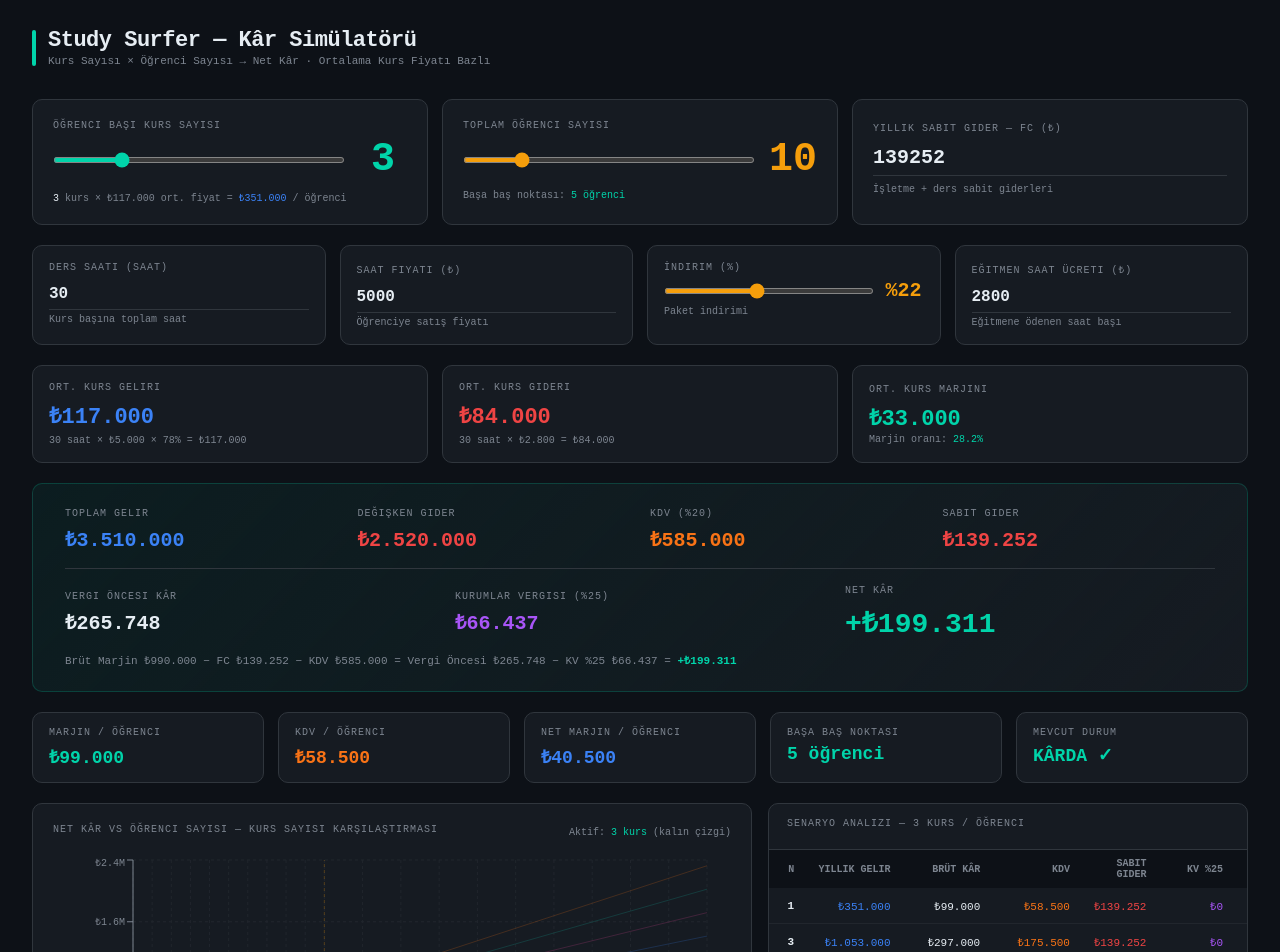
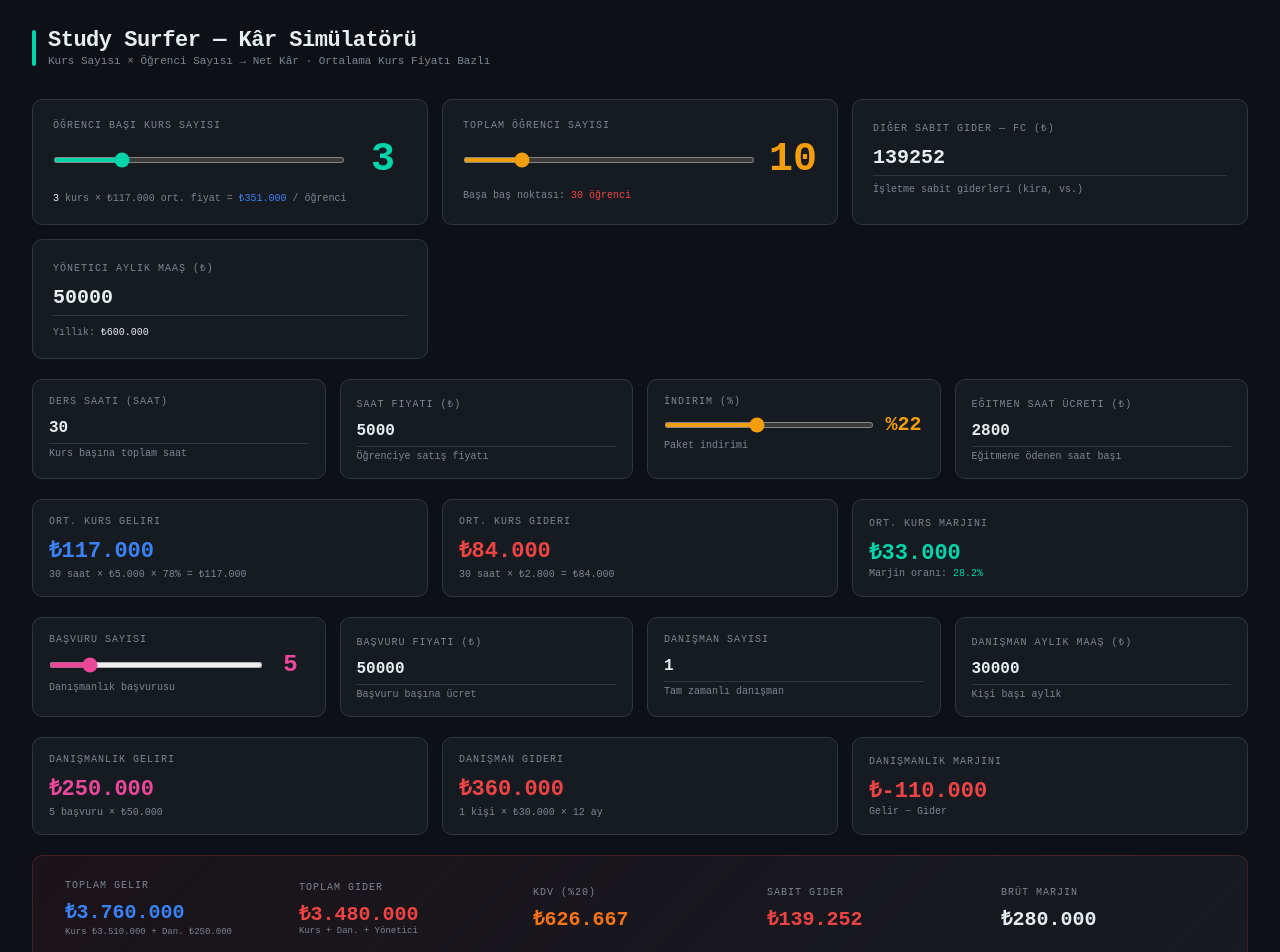
Before and after one commit to AcruxG/lp-dashboard, a React (Vite) app: page / in a window 1280 px wide. Shown: the top 952 px of the page. Built offline with nearby package versions, Linux system fonts and the light colour scheme.

Commit message:
feat: add danışmanlık revenue/cost and manager wage

```diff
--- a/src/App.jsx
+++ b/src/App.jsx
@@ -79,7 +79,15 @@
   const [pricePerHour, setPricePerHour] = useState(5000);
   const [discount, setDiscount] = useState(22);
   const [tutorCostPerHour, setTutorCostPerHour] = useState(2800);
+  // Danışmanlık (Consulting)
+  const [numApps, setNumApps] = useState(5);
+  const [pricePerApp, setPricePerApp] = useState(50000);
+  const [numConsultants, setNumConsultants] = useState(1);
+  const [consultantWage, setConsultantWage] = useState(30000);
+  // Manager
+  const [managerWage, setManagerWage] = useState(50000);
 
+  // Course calculations
   const avgRev      = Math.round(hours * pricePerHour * (1 - discount / 100));
   const avgCst      = Math.round(hours * tutorCostPerHour);
   const avgMargin   = avgRev - avgCst;
@@ -87,18 +95,34 @@
   const cstPerStu   = numCourses * avgCst;
   const margPerStu  = numCourses * avgMargin;
 
-  const totalRev    = numStudents * revPerStu;
-  const totalCst    = numStudents * cstPerStu;
-  const totalGross  = numStudents * margPerStu;
+  // Danışmanlık calculations
+  const danRevTotal = numApps * pricePerApp;
+  const danCstTotal = numConsultants * consultantWage * 12;
+  const danMargin   = danRevTotal - danCstTotal;
+
+  // Manager annual cost
+  const managerAnnual = managerWage * 12;
+
+  // Combined totals
+  const courseRevTotal = numStudents * revPerStu;
+  const courseCstTotal = numStudents * cstPerStu;
+  const courseGross    = numStudents * margPerStu;
+
+  const totalRev    = courseRevTotal + danRevTotal;
+  const totalCst    = courseCstTotal + danCstTotal + managerAnnual;
+  const totalGross  = totalRev - totalCst;
   // KDV (VAT) — 20% included in revenue → extracted as rev × 20/120
-  const kdvPerStu   = revPerStu * 20 / 120;
-  const totalKdv    = numStudents * kdvPerStu;
-  const netMarginPerStu = margPerStu - kdvPerStu;
-  const preTaxProfit = totalGross - fc - totalKdv;
+  const totalKdv    = totalRev * 20 / 120;
+  const totalFC     = fc;
+  const preTaxProfit = totalGross - totalFC - totalKdv;
   // Kurumlar Vergisi (Corporate Tax) — 25% on profit (only if positive)
   const corpTax     = preTaxProfit > 0 ? preTaxProfit * 0.25 : 0;
   const netProfit   = preTaxProfit - corpTax;
-  const breakEvenN  = netMarginPerStu > 0 ? Math.ceil(fc / (netMarginPerStu * 0.75)) : Infinity;
+
+  // Break-even (for course-only, simplified)
+  const netMarginPerStu = margPerStu - (revPerStu * 20 / 120);
+  const fixedTotal  = fc + danCstTotal + managerAnnual - danRevTotal + (danRevTotal * 20 / 120);
+  const breakEvenN  = netMarginPerStu > 0 ? Math.ceil(Math.max(0, fixedTotal) / (netMarginPerStu * 0.75)) : Infinity;
   const grossPct    = revPerStu > 0 ? (margPerStu / revPerStu * 100) : 0;
 
   // Chart: profit vs students for different course counts (1..8)
@@ -108,24 +132,30 @@
     for (let c = 1; c <= 8; c++) {
       const cRevPerStu = c * avgRev;
       const cMarginPerStu = c * avgMargin;
-      const cKdvPerStu = cRevPerStu * 20 / 120;
-      const preTax = n * cMarginPerStu - fc - n * cKdvPerStu;
+      const courseRev = n * cRevPerStu;
+      const combinedRev = courseRev + danRevTotal;
+      const combinedCst = n * c * avgCst + danCstTotal + managerAnnual;
+      const combinedGross = combinedRev - combinedCst;
+      const kdv = combinedRev * 20 / 120;
+      const preTax = combinedGross - fc - kdv;
       const tax = preTax > 0 ? preTax * 0.25 : 0;
       row[`C${c}`] = preTax - tax;
     }
     return row;
-  }), [fc, avgMargin, avgRev, maxN]);
+  }), [fc, avgMargin, avgRev, avgCst, danRevTotal, danCstTotal, managerAnnual, maxN]);
 
   // Scenario rows
   const scenarioNs = [...new Set([1, 3, 5, 8, 10, 15, 20, 25, 30, numStudents])].sort((a,b) => a - b);
   const scenRows = scenarioNs.map(n => {
-    const rev   = n * revPerStu;
-    const gross = n * margPerStu;
-    const kdv   = n * kdvPerStu;
-    const preTax = gross - fc - kdv;
+    const courseRev = n * revPerStu;
+    const combinedRev = courseRev + danRevTotal;
+    const combinedCst = n * cstPerStu + danCstTotal + managerAnnual;
+    const combinedGross = combinedRev - combinedCst;
+    const kdv = combinedRev * 20 / 120;
+    const preTax = combinedGross - fc - kdv;
     const tax   = preTax > 0 ? preTax * 0.25 : 0;
     const net   = preTax - tax;
-    return { n, rev, cst: n * cstPerStu, gross, kdv, tax, net, green: net >= 0 };
+    return { n, rev: combinedRev, cst: combinedCst, gross: combinedGross, kdv, tax, net, green: net >= 0 };
   });
 
   // Course catalog stats by category
@@ -189,9 +219,18 @@
 
         {/* Fixed costs */}
         <div style={{ ...S.card, padding:20 }}>
-          <div style={S.label}>Yıllık Sabit Gider — FC (₺)</div>
+          <div style={S.label}>Diğer Sabit Gider — FC (₺)</div>
           <input type="number" value={fc} onChange={e => setFc(+e.target.value)} style={S.input} />
-          <div style={{ fontSize:10, color:"#7d8590", marginTop:8 }}>İşletme + ders sabit giderleri</div>
+          <div style={{ fontSize:10, color:"#7d8590", marginTop:8 }}>İşletme sabit giderleri (kira, vs.)</div>
+        </div>
+
+        {/* Manager wage */}
+        <div style={{ ...S.card, padding:20 }}>
+          <div style={S.label}>Yönetici Aylık Maaş (₺)</div>
+          <input type="number" value={managerWage} onChange={e => setManagerWage(+e.target.value)} style={S.input} />
+          <div style={{ fontSize:10, color:"#7d8590", marginTop:8 }}>
+            Yıllık: <span style={{ color:"#e6edf3" }}>₺{fmt(managerAnnual)}</span>
+          </div>
         </div>
       </div>
 
@@ -249,6 +288,60 @@
         </div>
       </div>
 
+      {/* ── Danışmanlık Controls ── */}
+      <div style={{ display:"grid", gridTemplateColumns:"1fr 1fr 1fr 1fr", gap:14, marginBottom:20 }}>
+        <div style={{ ...S.card, padding:16 }}>
+          <div style={S.label}>Başvuru Sayısı</div>
+          <div style={{ display:"flex", alignItems:"center", gap:10 }}>
+            <input type="range" min={0} max={30} value={numApps}
+              onChange={e => setNumApps(+e.target.value)}
+              style={{ flex:1, accentColor:"#ec4899", cursor:"pointer", height:6 }} />
+            <span style={{ fontSize:24, fontWeight:700, color:"#ec4899", minWidth:36, textAlign:"center" }}>{numApps}</span>
+          </div>
+          <div style={{ fontSize:10, color:"#7d8590", marginTop:4 }}>Danışmanlık başvurusu</div>
+        </div>
+        <div style={{ ...S.card, padding:16 }}>
+          <div style={S.label}>Başvuru Fiyatı (₺)</div>
+          <input type="number" value={pricePerApp} onChange={e => setPricePerApp(+e.target.value)} style={{...S.input, fontSize:16}} />
+          <div style={{ fontSize:10, color:"#7d8590", marginTop:4 }}>Başvuru başına ücret</div>
+        </div>
+        <div style={{ ...S.card, padding:16 }}>
+          <div style={S.label}>Danışman Sayısı</div>
+          <input type="number" min={0} value={numConsultants} onChange={e => setNumConsultants(+e.target.value)} style={{...S.input, fontSize:16}} />
+          <div style={{ fontSize:10, color:"#7d8590", marginTop:4 }}>Tam zamanlı danışman</div>
+        </div>
+        <div style={{ ...S.card, padding:16 }}>
+          <div style={S.label}>Danışman Aylık Maaş (₺)</div>
+          <input type="number" value={consultantWage} onChange={e => setConsultantWage(+e.target.value)} style={{...S.input, fontSize:16}} />
+          <div style={{ fontSize:10, color:"#7d8590", marginTop:4 }}>Kişi başı aylık</div>
+        </div>
+      </div>
+
+      {/* ── Danışmanlık Summary ── */}
+      <div style={{ display:"grid", gridTemplateColumns:"1fr 1fr 1fr", gap:14, marginBottom:20 }}>
+        <div style={{ ...S.card, padding:16, display:"flex", flexDirection:"column", justifyContent:"center" }}>
+          <div style={S.label}>Danışmanlık Geliri</div>
+          <div style={{ fontSize:22, fontWeight:700, color:"#ec4899" }}>₺{fmt(danRevTotal)}</div>
+          <div style={{ fontSize:10, color:"#7d8590", marginTop:2 }}>
+            {numApps} başvuru × ₺{fmt(pricePerApp)}
+          </div>
+        </div>
+        <div style={{ ...S.card, padding:16, display:"flex", flexDirection:"column", justifyContent:"center" }}>
+          <div style={S.label}>Danışman Gideri</div>
+          <div style={{ fontSize:22, fontWeight:700, color:"#ef4444" }}>₺{fmt(danCstTotal)}</div>
+          <div style={{ fontSize:10, color:"#7d8590", marginTop:2 }}>
+            {numConsultants} kişi × ₺{fmt(consultantWage)} × 12 ay
+          </div>
+        </div>
+        <div style={{ ...S.card, padding:16, display:"flex", flexDirection:"column", justifyContent:"center" }}>
+          <div style={S.label}>Danışmanlık Marjini</div>
+          <div style={{ fontSize:22, fontWeight:700, color: danMargin >= 0 ? "#00d4aa" : "#ef4444" }}>₺{fmt(danMargin)}</div>
+          <div style={{ fontSize:10, color:"#7d8590", marginTop:2 }}>
+            Gelir − Gider
+          </div>
+        </div>
+      </div>
+
       {/* ── Profit Result Card ── */}
       <div style={{
         ...S.card, padding:"24px 32px", marginBottom:20,
@@ -257,14 +350,16 @@
           : "linear-gradient(135deg, #ef444410 0%, #161b22 100%)",
         borderColor: netProfit >= 0 ? "#00d4aa33" : "#ef444433"
       }}>
-        <div style={{ display:"grid", gridTemplateColumns:"repeat(4,1fr)", gap:20, alignItems:"center" }}>
+        <div style={{ display:"grid", gridTemplateColumns:"repeat(5,1fr)", gap:20, alignItems:"center" }}>
           <div>
             <div style={S.label}>Toplam Gelir</div>
             <div style={{ fontSize:20, fontWeight:700, color:"#3b82f6" }}>₺{fmt(totalRev)}</div>
+            <div style={{ fontSize:9, color:"#7d8590" }}>Kurs ₺{fmt(courseRevTotal)} + Dan. ₺{fmt(danRevTotal)}</div>
           </div>
           <div>
-            <div style={S.label}>Değişken Gider</div>
+            <div style={S.label}>Toplam Gider</div>
             <div style={{ fontSize:20, fontWeight:700, color:"#ef4444" }}>₺{fmt(totalCst)}</div>
+            <div style={{ fontSize:9, color:"#7d8590" }}>Kurs + Dan. + Yönetici</div>
           </div>
           <div>
             <div style={S.label}>KDV (%20)</div>
@@ -272,7 +367,11 @@
           </div>
           <div>
             <div style={S.label}>Sabit Gider</div>
-            <div style={{ fontSize:20, fontWeight:700, color:"#ef4444" }}>₺{fmt(fc)}</div>
+            <div style={{ fontSize:20, fontWeight:700, color:"#ef4444" }}>₺{fmt(totalFC)}</div>
+          </div>
+          <div>
+            <div style={S.label}>Brüt Marjin</div>
+            <div style={{ fontSize:20, fontWeight:700, color: totalGross >= 0 ? "#e6edf3" : "#ef4444" }}>₺{fmt(totalGross)}</div>
           </div>
         </div>
         <div style={{ display:"grid", gridTemplateColumns:"repeat(3,1fr)", gap:20, alignItems:"center", marginTop:16, paddingTop:16, borderTop:"1px solid #30363d" }}>
@@ -292,7 +391,7 @@
           </div>
         </div>
         <div style={{ marginTop:12, fontSize:11, color:"#7d8590" }}>
-          Brüt Marjin ₺{fmt(totalGross)} − FC ₺{fmt(fc)} − KDV ₺{fmt(totalKdv)} = Vergi Öncesi ₺{fmt(preTaxProfit)}
+          Gelir ₺{fmt(totalRev)} − Gider ₺{fmt(totalCst)} − FC ₺{fmt(totalFC)} − KDV ₺{fmt(totalKdv)} = VÖ ₺{fmt(preTaxProfit)}
           {preTaxProfit > 0 && <> − KV %25 ₺{fmt(corpTax)}</>}
           {" "}= <span style={{ color: netProfit >= 0 ? "#00d4aa" : "#ef4444", fontWeight:700 }}>
             {netProfit >= 0 ? "+" : ""}₺{fmt(netProfit)}
@@ -303,9 +402,9 @@
       {/* ── KPI Strip ── */}
       <div style={{ display:"grid", gridTemplateColumns:"repeat(5,1fr)", gap:14, marginBottom:20 }}>
         {[
-          { label:"Marjin / Öğrenci",  value:`₺${fmt(margPerStu)}`,    color:"#00d4aa" },
-          { label:"KDV / Öğrenci",     value:`₺${fmt(kdvPerStu)}`,     color:"#f97316" },
-          { label:"Net Marjin / Öğrenci", value:`₺${fmt(netMarginPerStu)}`, color:"#3b82f6" },
+          { label:"Kurs Marjini / Öğr.",  value:`₺${fmt(margPerStu)}`,    color:"#00d4aa" },
+          { label:"Danışmanlık Geliri",  value:`₺${fmt(danRevTotal)}`,   color:"#ec4899" },
+          { label:"Yönetici + FC",        value:`₺${fmt(managerAnnual + fc)}`, color:"#ef4444" },
           { label:"Başa Baş Noktası",  value: breakEvenN === Infinity ? "∞" : `${breakEvenN} öğrenci`, color: numStudents >= breakEvenN ? "#00d4aa" : "#f59e0b" },
           { label:"Mevcut Durum",       value: numStudents >= breakEvenN ? "KÂRDA ✓" : "ZARARDA ✗", color: numStudents >= breakEvenN ? "#00d4aa" : "#ef4444" },
         ].map(k => (
```
